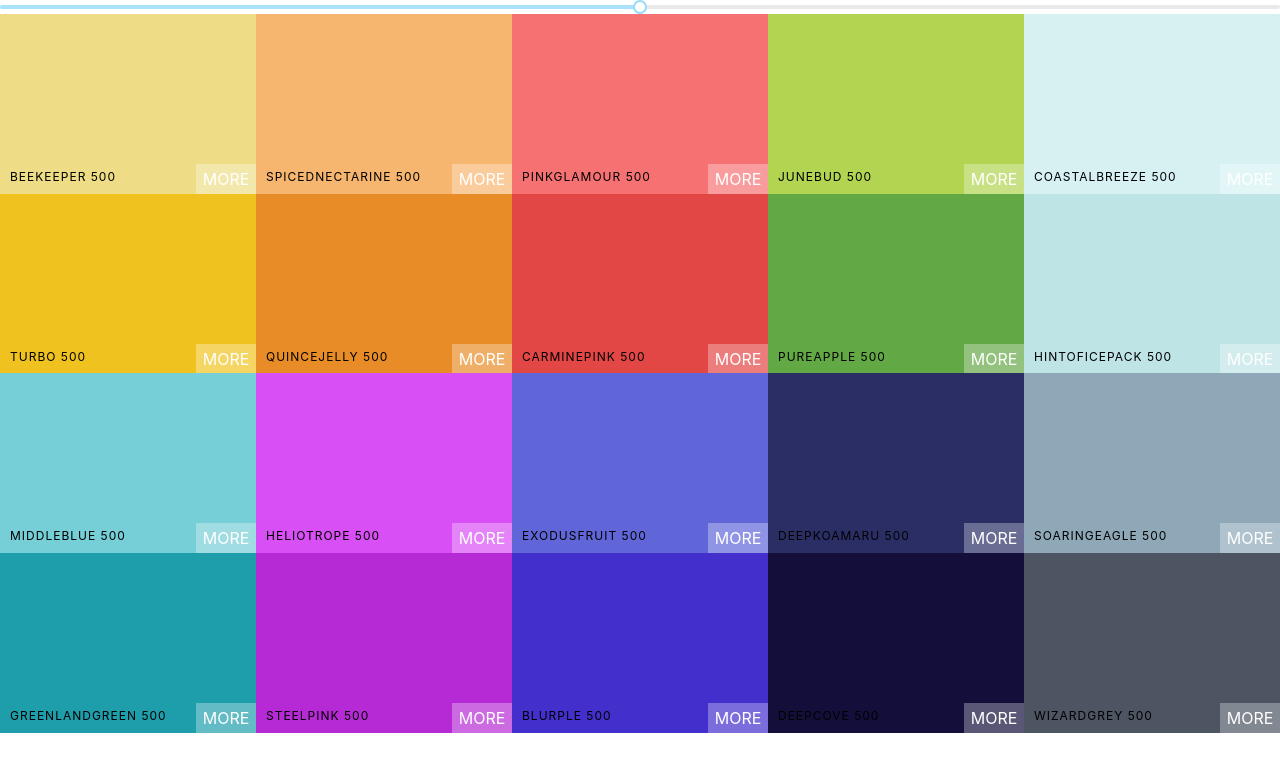
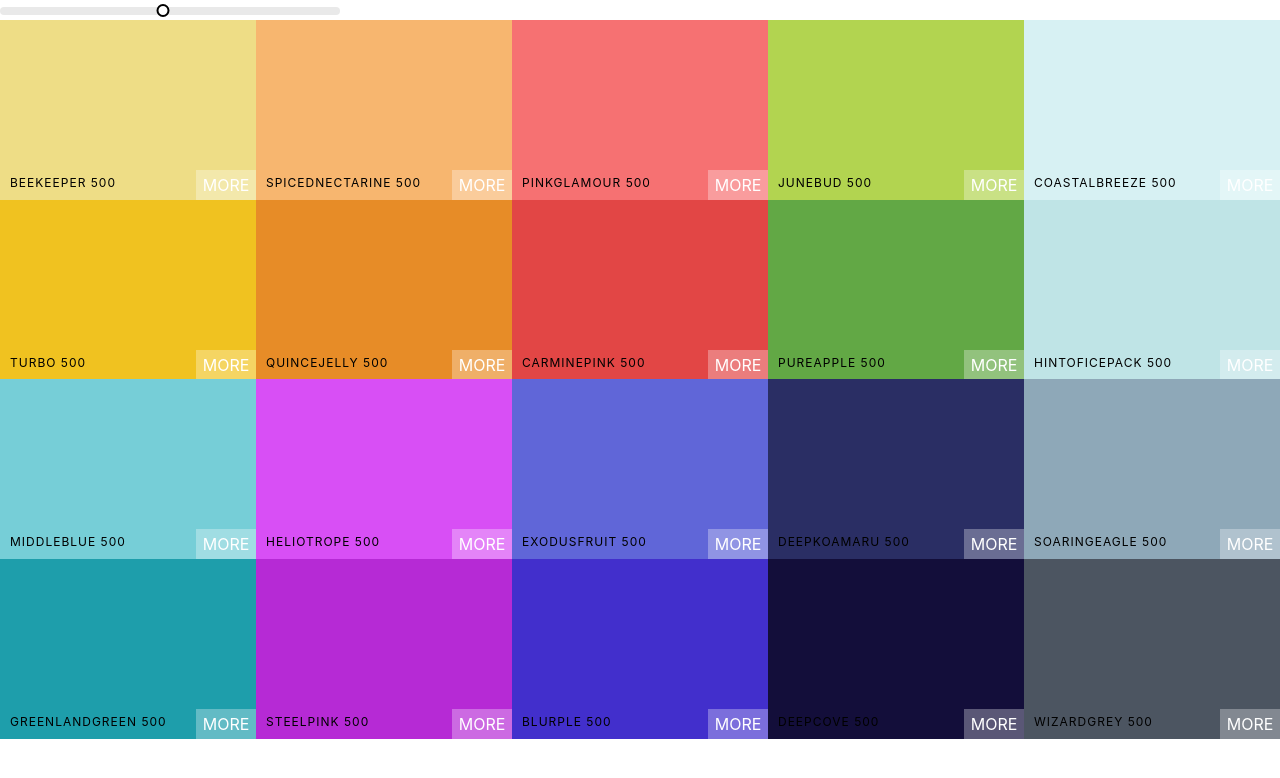
Before and after one commit to RenzoMurinaCadierno/React-RNMCColors, a React (Create React App) app: page / in a window 1280 px wide. Shown: the top 778 px of the page. Built offline with nearby package versions, Linux system fonts and the light colour scheme.

Commit message:
Styled the slider

```diff
--- a/src/containers/Palette/Palette.css
+++ b/src/containers/Palette/Palette.css
@@ -4,3 +4,27 @@
 .Palette-colors {
   height: 90%;
 }
+.slider {
+  width: 340px;
+  margin: 0px;
+  display: inline-block;
+}
+.rc-slider-track {
+  background-color: transparent;
+}
+.rc-slider-rail {
+  height: 8px;
+}
+.rc-slider-handle,
+.rc-slider-handle:active,
+.rc-slider-handle:hover,
+.rc-slider-handle:focus {
+  background-color: white;
+  border: 2px solid black;
+  outline: none;
+  box-shadow: none;
+  width: 13px;
+  height: 13px;
+  margin-left: -7px;
+  margin-top: -3px;
+}
--- a/src/containers/Palette/Palette.js
+++ b/src/containers/Palette/Palette.js
@@ -24,10 +24,12 @@
 
     return (
       <div className='Palette'>
-        <Slider
-          defaultValue={level} min={100} max={900} step={100}
-          onAfterChange={this.changeLevel}
-        />
+        <div className='slider'>
+          <Slider
+            defaultValue={level} min={100} max={900} step={100}
+            onAfterChange={this.changeLevel}
+          />
+        </div>
         {/* Navbar */}
         <div className='Palette-colors'>
           { colorBoxes }
```
